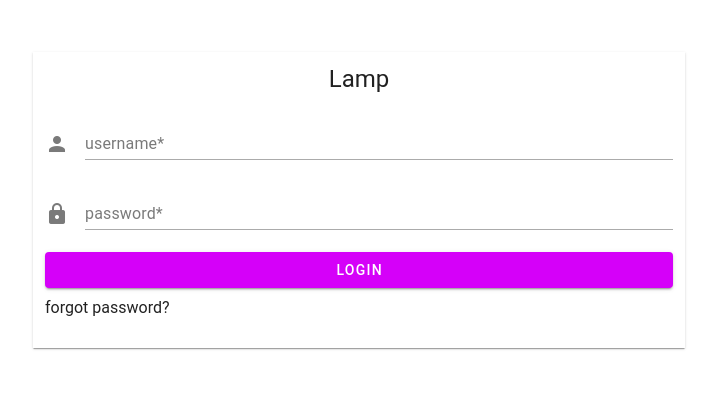
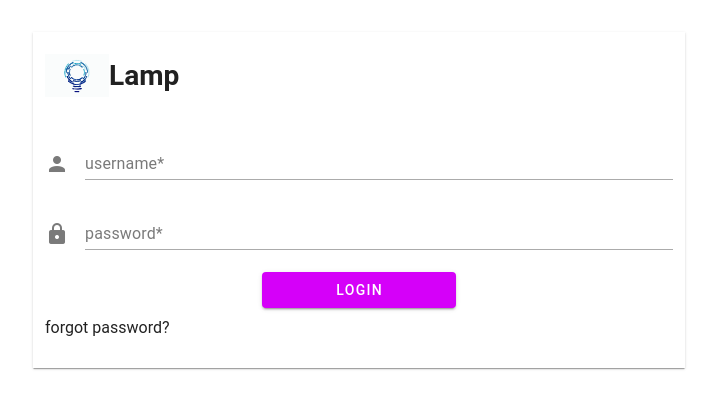
Before and after one commit to chrisgathuthi/crm, a Vue app in the folder frontend/: page /login in a window 1280 px wide. Shown: the part 200-608 px from the top of the page, without its empty margins (281-998 px from the left). Built offline with nearby package versions, Linux system fonts and the light colour scheme.

Commit message:
ui - change ui layout

```diff
--- a/frontend/src/views/SignInView.vue
+++ b/frontend/src/views/SignInView.vue
@@ -4,6 +4,10 @@ import * as yup from 'yup'
 import { useToastStore } from '@/stores/toast';
 import axios from 'axios';
 import { useRouter } from 'vue-router';
+import { ref } from 'vue'
+
+// toggle password view
+const hideInputField = ref(true)
 
 const toast = useToastStore()
 
@@ -39,21 +43,25 @@ const submit = handleSubmit(async () => {
 })
 </script>
 <template>
-    <v-row justify="center" class="align-center" >
+    <v-row justify="center" class="align-center">
         <v-col cols="6" class="elevation-1">
-            <div class="text-h5 text-center">
-                Lamp
+            <div class="text-h5">
+                <div class="d-inline-flex justify-center align-center"><v-img src="logo.svg" height="64" width="64"></v-img><h3>Lamp</h3></div>
             </div>
             <v-form @submit.prevent="submit" class="py-4">
-                <v-text-field label="username*" :error-messages="errors.username" v-model="username.value.value" clearable prepend-icon="mdi-account" variant="underlined"
-                    required></v-text-field>
-                <v-text-field label="password*" :error-messages="errors.password" v-model="password.value.value" prepend-icon="mdi-lock" variant="underlined"
-                    type="password" clearable></v-text-field>
-                    <v-btn type="submit" color="purple-accent-3" class="w-25" elevation-1  block>Login
-                    </v-btn>
-                    <div class="forgot mt-2">
-                        <span role="link" class="text-gray">forgot password?</span>
-                    </div>
+                <v-text-field label="username*" :error-messages="errors.username" v-model="username.value.value" clearable
+                    prepend-icon="mdi-account" variant="underlined" required></v-text-field>
+                <v-text-field label="password*" :error-messages="errors.password" v-model="password.value.value"
+                    prepend-icon="mdi-lock" variant="underlined" :type="hideInputField ? 'password' : 'text'"
+                    append-inner="mdi-eye-off" @click="isHidden = !isHidden" clearable></v-text-field>
+                <v-row justify="center">
+                    <v-col cols="4">
+                        <v-btn type="submit" color="purple-accent-3" elevation-1 block>Login</v-btn>
+                    </v-col>
+                </v-row>
+                <div class="forgot mt-2">
+                    <span role="link" class="text-gray">forgot password?</span>
+                </div>
             </v-form>
 
         </v-col>
--- a/frontend/src/views/SignupView.vue
+++ b/frontend/src/views/SignupView.vue
@@ -30,7 +30,7 @@ const submit = handleSubmit(async () => {
         .then((response) => {
             localStorage.setItem("token", response.data.token)
             resetForm()
-            router.push({name: 'partner-setup'})
+            router.push({ name: 'partner-setup' })
         })
         .catch((errors) => {
             console.log(errors.response.data);
@@ -53,21 +53,27 @@ const submit = handleSubmit(async () => {
             <v-col cols="6" class="gap-3">
                 <v-card class="bg-white pa-2" min-height="80vh" rounded variant="flat">
                     <div>
-                            <h3>Lamp </h3>
+                        <div class="text-h5">
+                            <div class="d-inline-flex justify-center align-center"><v-img src="logo.svg" height="64"
+                                    width="64"></v-img>
+                                <h3>Lamp</h3>
+                            </div>
+                        </div>
+
                         <div class="mt-2">your trusted ISP CRM software</div>
                     </div>
                     <v-form class="bg-white mt-6" @submit.prevent="submit">
                         <v-text-field clearable color="primary" v-model="username.value.value"
                             :error-messages="errors.username" variant="outlined" label="username"
                             type="text"></v-text-field>
-                            <v-text-field clearable color="primary" v-model="email.value.value"
-                                :error-messages="errors.email" variant="outlined" label="email" type="email"></v-text-field>
+                        <v-text-field clearable color="primary" v-model="email.value.value" :error-messages="errors.email"
+                            variant="outlined" label="email" type="email"></v-text-field>
                         <v-text-field v-model="password.value.value" :error-messages="errors.password"
                             :append-icon="show ? 'mdi-eye' : 'mdi-eye-off'" color="primary"
                             :type="show ? 'text' : 'password'" label="Password" hint="At least 8 characters" counter
                             @click="show = !show" variant="outlined"></v-text-field>
                         <v-text-field v-model="password2.value.value" :error-messages="errors.password2" color="primary"
-                                :type="show ? 'text' : 'password'" label="Confirm password" hint="At least 8 characters" counter
+                            :type="show ? 'password' : 'text'" label="Confirm password" hint="At least 8 characters" counter
                             variant="outlined"></v-text-field>
                         <v-row justify="center">
                             <v-col cols="6">
@@ -77,7 +83,8 @@ const submit = handleSubmit(async () => {
                         <V-row>
                             <v-col cols="auto">
                                 <div class="text-body1">
-                                        Already have an account? <span @click="router.push({name:'signin'})" class="text-primary">login</span>
+                                    Already have an account? <span @click="router.push({ name: 'signin' })"
+                                        class="text-primary">login</span>
                                 </div>
 
                             </v-col>
@@ -87,15 +94,16 @@ const submit = handleSubmit(async () => {
                 </v-card>
             </v-col>
         </v-row>
-</v-container></template>
+    </v-container>
+</template>
 <style scoped>
 @media screen and (max-width: 600px) {
-    .v-row{
+    .v-row {
         flex-direction: column-reverse;
     }
-    .v-col-6{
+
+    .v-col-6 {
         width: 100%;
     }
 
-}
-</style>
+}</style>
```
Lines whose indentation alone changed are shown as unchanged.
